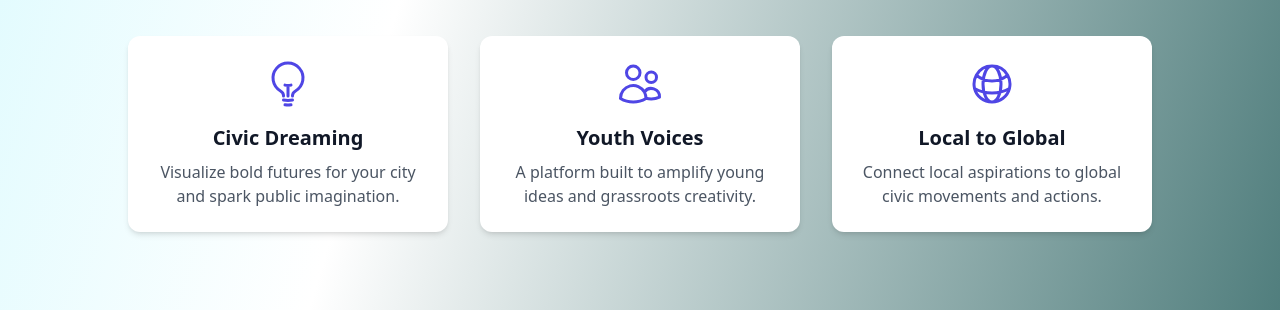
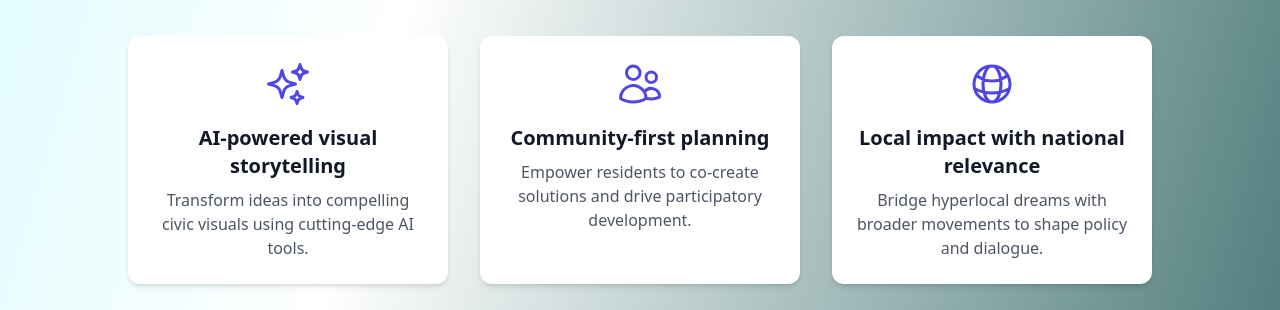
Before and after one commit to rohit30san/dcharcha-landing, a React (Vite) app: page / in a window 1280 px wide. Shown: the part 3000-3310 px from the top of the page. Built offline with nearby package versions, Linux system fonts and the light colour scheme.

Commit message:
updated whydcharcha section

```diff
--- a/src/components/WhyDcharcha.jsx
+++ b/src/components/WhyDcharcha.jsx
@@ -1,20 +1,20 @@
-import { LightBulbIcon, UsersIcon, GlobeAltIcon } from '@heroicons/react/24/outline';
+import { SparklesIcon, UsersIcon, GlobeAltIcon } from '@heroicons/react/24/outline';
 
 const features = [
   {
-    title: 'Civic Dreaming',
-    icon: LightBulbIcon,
-    desc: 'Visualize bold futures for your city and spark public imagination.',
+    title: 'AI-powered visual storytelling',
+    icon: SparklesIcon,
+    desc: 'Transform ideas into compelling civic visuals using cutting-edge AI tools.',
   },
   {
-    title: 'Youth Voices',
+    title: 'Community-first planning',
     icon: UsersIcon,
-    desc: 'A platform built to amplify young ideas and grassroots creativity.',
+    desc: 'Empower residents to co-create solutions and drive participatory development.',
   },
   {
-    title: 'Local to Global',
+    title: 'Local impact with national relevance',
     icon: GlobeAltIcon,
-    desc: 'Connect local aspirations to global civic movements and actions.',
+    desc: 'Bridge hyperlocal dreams with broader movements to shape policy and dialogue.',
   },
 ];
 
```
